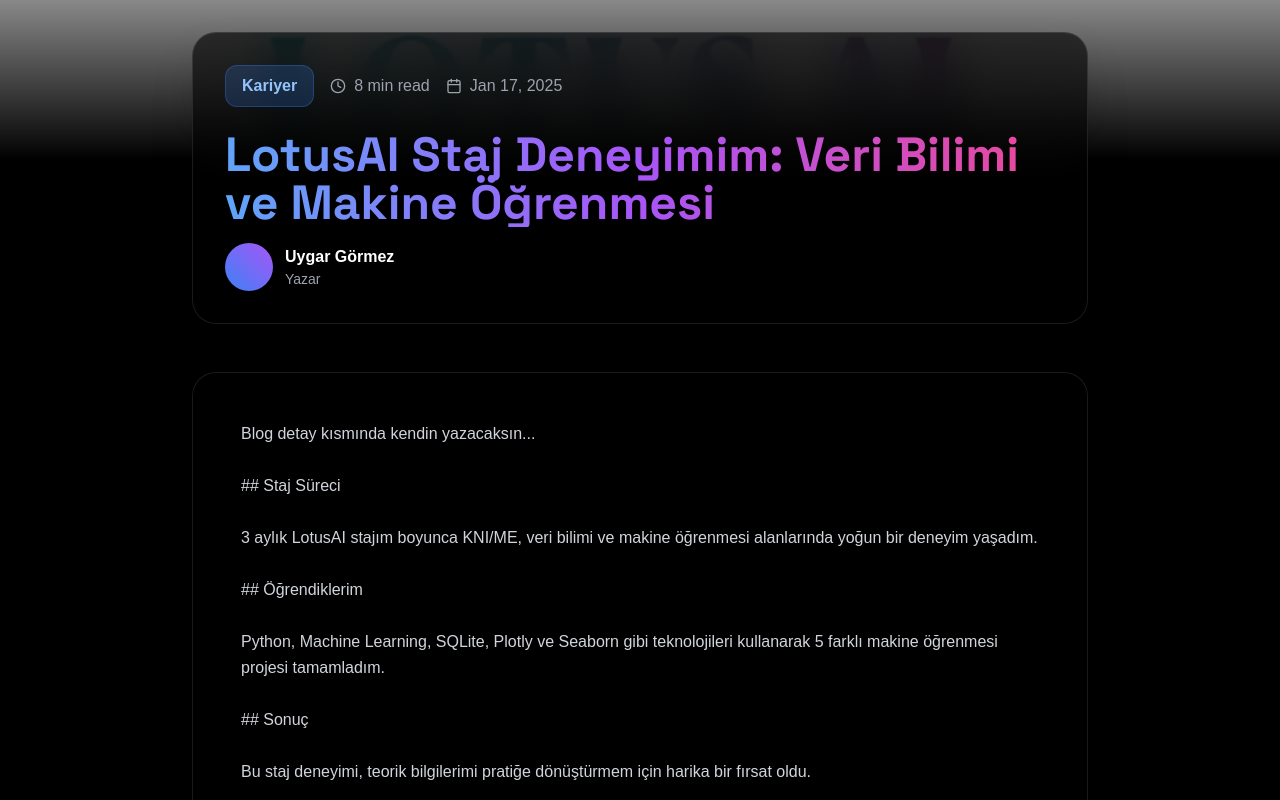
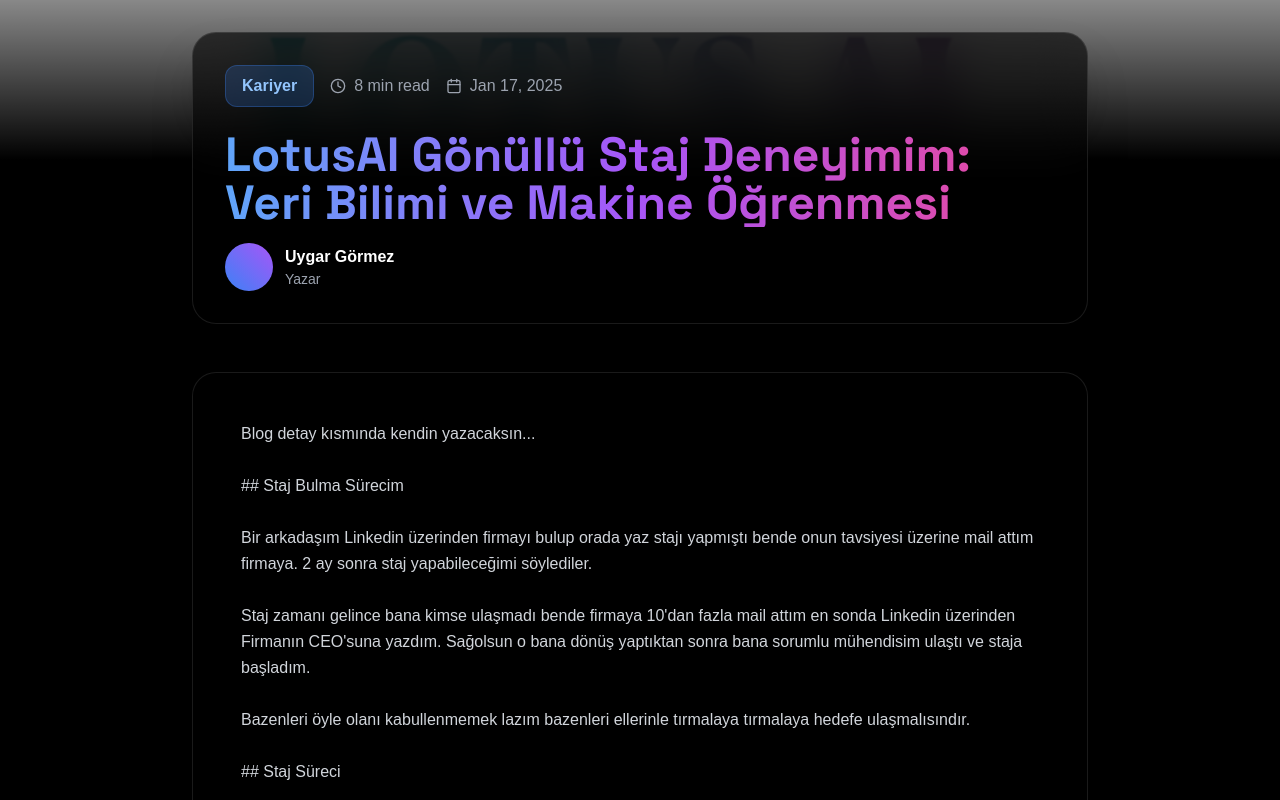
Before and after one commit to uygar-gormez28/uygar-dev.com, a React (Vite) app: page /blog/1 in a window 1280 px wide. Shown: the part 320-1120 px from the top of the page. Built offline with nearby package versions, Linux system fonts and the light colour scheme.

Commit message:
yazı değişiklikleri

```diff
--- a/src/component/Blog.jsx
+++ b/src/component/Blog.jsx
@@ -5,8 +5,8 @@
 const posts = [
   {
     id: 1,
-    title: "LotusAI Staj Deneyimim: Veri Bilimi ve Makine Öğrenmesi",
-    excerpt: "3 aylık KNI/ME, Data Science ve Machine Learning stajı sürecinde öğrendiklerim ve deneyimlerim.",
+    title: "LotusAI Gönüllü Staj Deneyimim: Veri Bilimi ve Makine Öğrenmesi",
+    excerpt: "LotusAI'de 3 aylık KNINME, Data Science ve Machine Learning stajı sürecinde öğrendiklerim ve deneyimlerim.",
     date: "Jan 17, 2025",
     readTime: "8 min read",
     author: "Uygar Görmez",
@@ -14,17 +14,29 @@
     image: "/img/Lotus.png",
     content: `Blog detay kısmında kendin yazacaksın...
 
+## Staj Bulma Sürecim
+
+Bir arkadaşım Linkedin üzerinden firmayı bulup orada yaz stajı yapmıştı bende onun tavsiyesi üzerine mail attım firmaya. 2 ay sonra staj yapabileceğimi söylediler.
+
+Staj zamanı gelince bana kimse ulaşmadı bende firmaya 10'dan fazla mail attım en sonda Linkedin üzerinden Firmanın CEO'suna yazdım. Sağolsun o bana dönüş yaptıktan sonra bana sorumlu mühendisim ulaştı ve staja başladım.
+
+Bazenleri öyle olanı kabullenmemek lazım bazenleri ellerinle tırmalaya tırmalaya hedefe ulaşmalısındır.
+
 ## Staj Süreci
 
-3 aylık LotusAI stajım boyunca KNI/ME, veri bilimi ve makine öğrenmesi alanlarında yoğun bir deneyim yaşadım.
+LotusAI'de ki staj sürecim tasklar üzerinden ilerledi.
+
+Tasklarım sırayla; KNIME , Makine öğrenmesi, 100SQL sorgusu, Veri görselleştirme ve 5 makine öğrenmesi proejesi yapmak oldu sonrasonda ekstra olarak bir akademik ödevde alıp yaptım.
+
+staj aslında react ve dijango eğitimi de kapsıyordu ama yaşanılan aksilikler ve bazı taskların süresi ve benim geç başlamam derken o iki kısmını yapmadım ama zaten bildiğim alanlar olduğu için sorun yaşamadım.
 
 ## Öğrendiklerim
 
-Python, Machine Learning, SQLite, Plotly ve Seaborn gibi teknolojileri kullanarak 5 farklı makine öğrenmesi projesi tamamladım.
+Python,KNIME, Machine Learning, SQLite, Plotly ve Seaborn gibi teknolojileri kullanarak 5 farklı makine öğrenmesi projesi tamamladım.
 
 ## Sonuç
 
-Bu staj deneyimi, teorik bilgilerimi pratiğe dönüştürmem için harika bir fırsat oldu.`
+Bu staj deneyimi, Bir özel firmada süreç nasıl işler? neler yapılır üst alt ilişkisi ve bir  yazılımcı olmak nasıldır bunları öğrendim. Üstüne  teorik bilgilerimi pratiğe dönüştürmem için harika bir fırsat oldu. `
   },
   {
     id: 2,
@@ -69,13 +81,13 @@
             <Link
               to={`/blog/${post.id}`}
               key={post.id}
-              className="group bg-white/5 border border-white/10 rounded-2xl overflow-hidden hover:border-blue-500/50 transition-all duration-300 cursor-pointer block"
+              className="group relative bg-white/5 backdrop-blur-sm border border-purple-500/50 rounded-2xl overflow-hidden hover:border-purple-500 transition-all duration-300 block shadow-lg hover:shadow-purple-500/30"
             >
-              <div className="h-48 overflow-hidden">
+              <div className="h-48 overflow-hidden relative">
                 <img
                   src={post.image}
                   alt={post.title}
-                  className="w-full h-full object-cover group-hover:scale-110 transition-transform duration-500"
+                  className="w-full h-full object-cover transition-transform duration-500 group-hover:scale-105"
                 />
               </div>
               <div className="p-8">
@@ -89,7 +101,7 @@
                   </span>
                 </div>
 
-                <h3 className="text-2xl font-bold text-white mb-4 tracking-tight group-hover:text-blue-400 transition-colors">
+                <h3 className="text-2xl font-bold bg-gradient-to-r from-blue-400 via-purple-500 to-pink-500 bg-clip-text text-transparent mb-4 tracking-tight">
                   {post.title}
                 </h3>
 
--- a/src/component/Hero.jsx
+++ b/src/component/Hero.jsx
@@ -65,7 +65,7 @@
           <div className="flex flex-col sm:flex-row gap-4 justify-center">
             {/* CV İndir Butonu */}
             <a
-              href="/cv/Uygar_Gormez_CV.pdf"
+              href="/cv/Uygar_Görmez_CV.pdf"
               download
               className="px-10 py-3 bg-gradient-to-r from-blue-500 via-purple-500 to-pink-500 text-white rounded-full font-semibold hover:scale-110 hover:shadow-2xl hover:shadow-purple-500/50 transition-all duration-500 ease-in-out text-center flex items-center justify-center gap-2"
             >
--- a/src/data/projects.js
+++ b/src/data/projects.js
@@ -2,8 +2,8 @@
   {
     id: "notlarsende",
     title: "NotlarSende",
-    description: "Öğrencilerin kendi aralarında not paylaşımı yapabildiği platform.",
-    detailedDescription: "NotlarSende, üniversite ve lise öğrencilerinin ders notlarını dijital ortamda saklamasını ve paylaşmasını sağlayan kapsamlı bir eğitim platformudur.\n\nGelişmiş arama ve filtreleme özellikleri ile öğrenciler ihtiyaç duydukları ders notlarına kolayca erişebilirler. Kullanıcılar kendi notlarını yükleyebilir, başkalarının notlarını inceleyebilir ve yorum yapabilirler. Django framework'ü ile güvenli ve hızlı bir altyapı sunulur.",
+    description: "Üniversite öğrencilerinin ders notlarını dijital ortamda saklamasını ve paylaşmasını sağlayan kapsamlı bir not paylaşım platformudur.",
+    detailedDescription: "NotlarSende, üniversite öğrencilerinin ders notlarını dijital ortamda saklamasını ve paylaşmasını sağlayan kapsamlı bir not paylaşım platformudur.\n\nGelişmiş arama ve filtreleme özellikleri ile öğrenciler ihtiyaç duydukları ders notlarına kolayca erişebilirler. Kullanıcılar kendi notlarını yükleyebilir, başkalarının notlarını inceleyebilir ve yorum yapabilirler. Django framework'ü ile güvenli ve hızlı bir altyapı sunulur.",
     image: "/img/Not.png",
     github: "https://github.com/uygar-gormez28/NotlarSende",
     tags: ["Django", "HTML", "CSS"],
@@ -12,7 +12,7 @@
   {
     id: "lotus-ai-internship",
     title: "LotusAI Staj Portföyü",
-    description: "3 aylık KNI/ME & Data Science & Machine Learning stajı sürecinde geliştirdiğim projeler ve öğrendiklerim.",
+    description: "LotusAI'de 3 aylık KNI/ME & Data Science & Machine Learning stajı sürecinde geliştirdiğim projeler ve öğrendiklerim.",
     detailedDescription: "LotusAI'da geçirdiğim 3 aylık staj sürecinde KNI/ME, veri bilimi ve makine öğrenmesi alanlarında yoğun bir deneyim yaşadım.\n\nStaj boyunca Python, machine learning, SQLite, Plotly ve Seaborn gibi teknolojileri kullanarak 5 farklı makine öğrenmesi projesi tamamladım. Veri görselleştirme, model eğitimi ve gerçek dünya problemlerine çözüm üretme deneyimi kazandım. Ayrıca fitoterapi ve yapay zeka kesişiminde akademik bir araştırma ödevi gerçekleştirdim.",
     image: "/img/Lotus.png",
     github: "https://github.com/uygar-gormez28/LotusAI-Internship-Portfolio",
@@ -38,5 +38,5 @@
     github: "https://github.com/uygar-gormez28/Nika",
     tags: ["React", "Firebase", "Tailwind CSS"],
     documents: []
-  },
+  }
 ];
```
Also changed, not shown: 1 other file (tests, documents, lock files or other folders).
